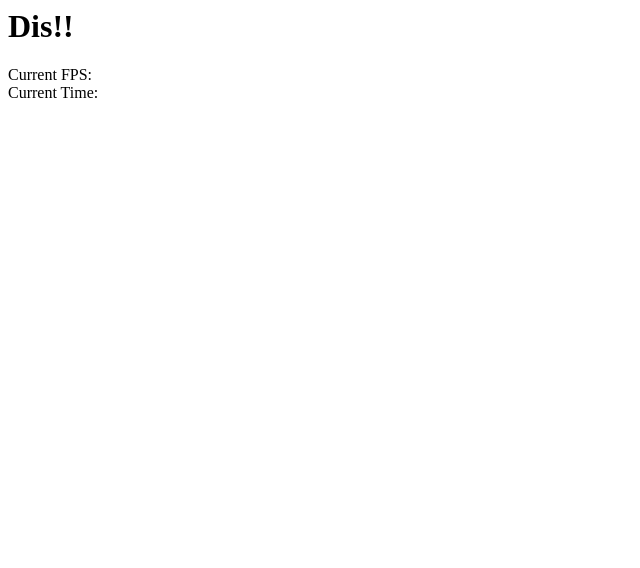
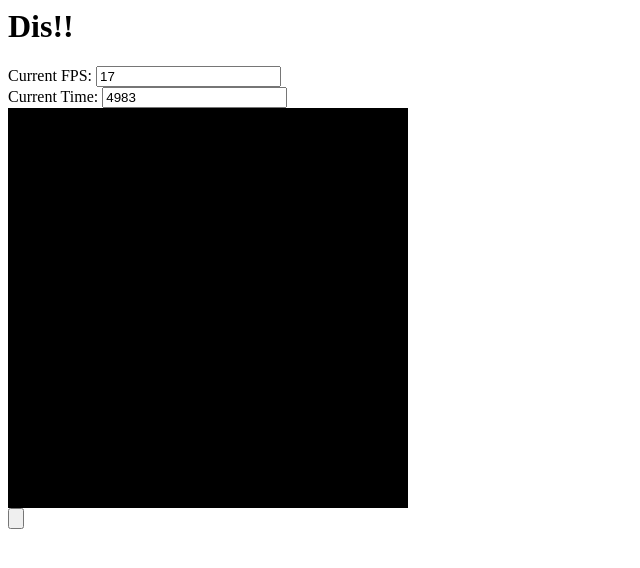
Before and after one commit to courtneyglosser/day-night, an Electron app: page index.html in a window 800 px wide. Shown: the whole page, without its empty margins (0-640 px from the left). Drawn offline with Linux system fonts and the light colour scheme.

Commit message:
Adding a super simple game loop and some metric displays

```diff
--- /dev/null
+++ b/game.js
@@ -0,0 +1,29 @@
+/* global document */
+
+const canvas = document.getElementById('GameScreen');
+const ctx = canvas.getContext('2d');
+
+ctx.fillRect(0,0, 400, 400);
+
+const startTime = new Date();
+let loopTime = new Date();
+const FPSText = document.getElementById('FPS');
+const CurrentTime = document.getElementById('time');
+
+const gameUpdate = () => {
+  let currTime = new Date();
+  console.log('gameUpdate', currTime);
+  console.log('loopTime', currTime - loopTime);
+  FPSText.value = currTime - loopTime;
+  CurrentTime.value = currTime - startTime;
+
+  loopTime = currTime;
+  console.log('totalTime', currTime - startTime);
+}
+
+const gameLoop = setInterval(gameUpdate, 1000/60);
+
+
+function quit() {
+  clearInterval(gameLoop);
+}
--- a/index.html
+++ b/index.html
@@ -5,7 +5,13 @@
   </head>
   <body>
     <h1>Dis!!</h1>
-    <span id="FPS">Current FPS: </span><br />
-    <span id="time">Current Time: </span>
+    <label for="FPS">Current FPS: </label>
+    <input type="text" id="FPS"/><br />
+    <label for="time">Current Time: </label>
+    <input type="text" id="time"/><br />
+    <canvas id="GameScreen" height="400" width="400"></canvas>
+    <br />
+    <input type="button" onclick="quit()" /><br />
+    <script>window.require('./game.js')</script>
   </body>
 </html>
```
